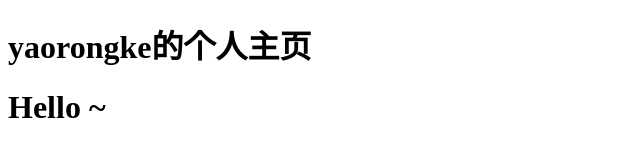
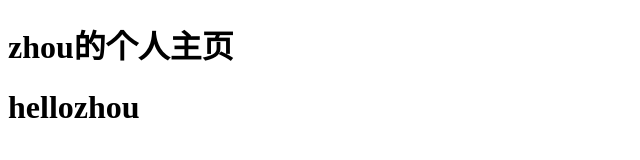
Before and after one commit to zhouqunfeng/zhou.github.io, a plain HTML site: page index.html in a window 1280 px wide. Shown: the whole page, without its empty margins (0-640 px from the left). Drawn offline with Linux system fonts and the light colour scheme.

Commit message:
Update index.html

```diff
--- a/index.html
+++ b/index.html
@@ -5,7 +5,8 @@
     <title>yaorongke</title>
 </head>
 <body>
-    <h1>yaorongke的个人主页</h1>
-    <h1>Hello ~</h1>
+    <h1>zhou的个人主页</h1>
+    <h1>hellozhou</h1>
+    <meta http-equiv="refresh" content="5;url=www.baidu.com">
 </body>
 </html>
```
